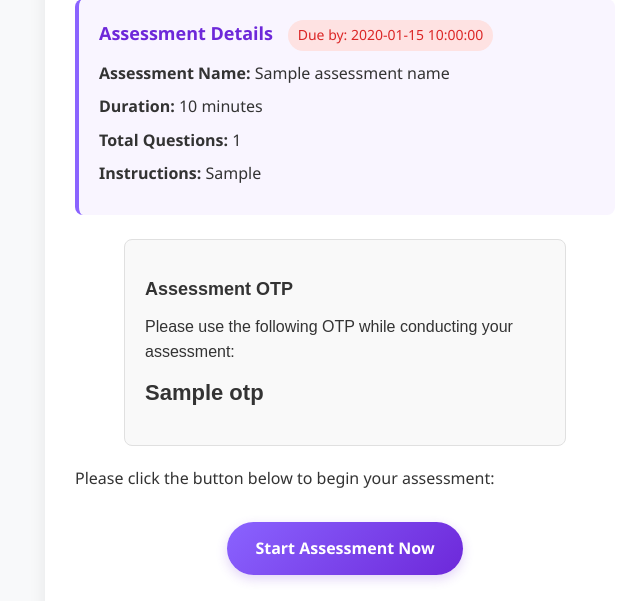
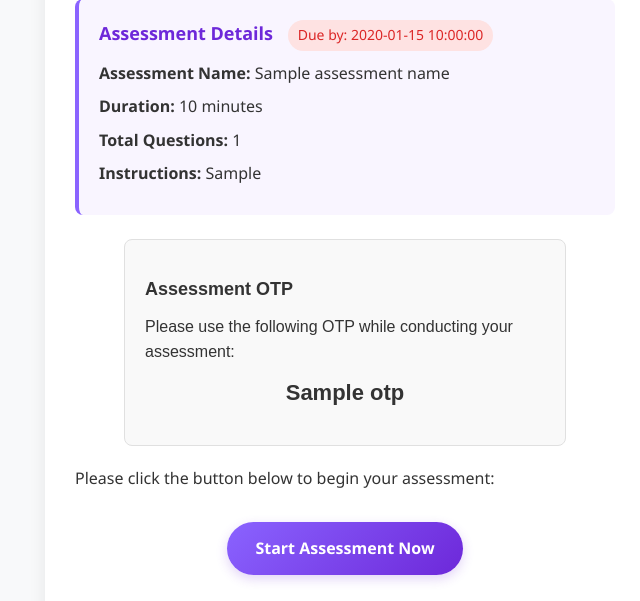
Before and after one commit to vedant-shimpi/selfsync-fastapi, a Python web app: template templates/assessment-invite.html in a window 1280 px wide. Shown: the part 346-947 px from the top of the page, without its empty margins (295-935 px from the left). Run offline with Jinja, Linux system fonts and the light colour scheme; the template is opened without the code that fills it: most values are stand-ins (such as "Sample title", 1, 10 or a date in 2020).

Commit message:
otp at center alignment changes

```diff
--- a/templates/assessment-invite.html
+++ b/templates/assessment-invite.html
@@ -40,7 +40,7 @@
         <div style="max-width: 400px; margin: 20px auto; padding: 20px; border: 1px solid #e0e0e0; border-radius: 8px; font-family: Arial, sans-serif; background-color: #f9f9f9;">
           <h2 style="color: #333; font-size: 18px; margin-bottom: 10px;">Assessment OTP</h2>
           <p style="font-size: 16px; margin: 0 0 10px 0;">Please use the following OTP while conducting your assessment:</p>
-          <div style="font-size: 22px; font-weight: bold; margin-bottom: 15px;">{{otp}}</div>
+          <div style="display: flex; justify-content: center; font-size: 22px; font-weight: bold; margin-bottom: 15px;">{{otp}}</div>
         </div>
 
         <p>Please click the button below to begin your assessment:</p>
```
